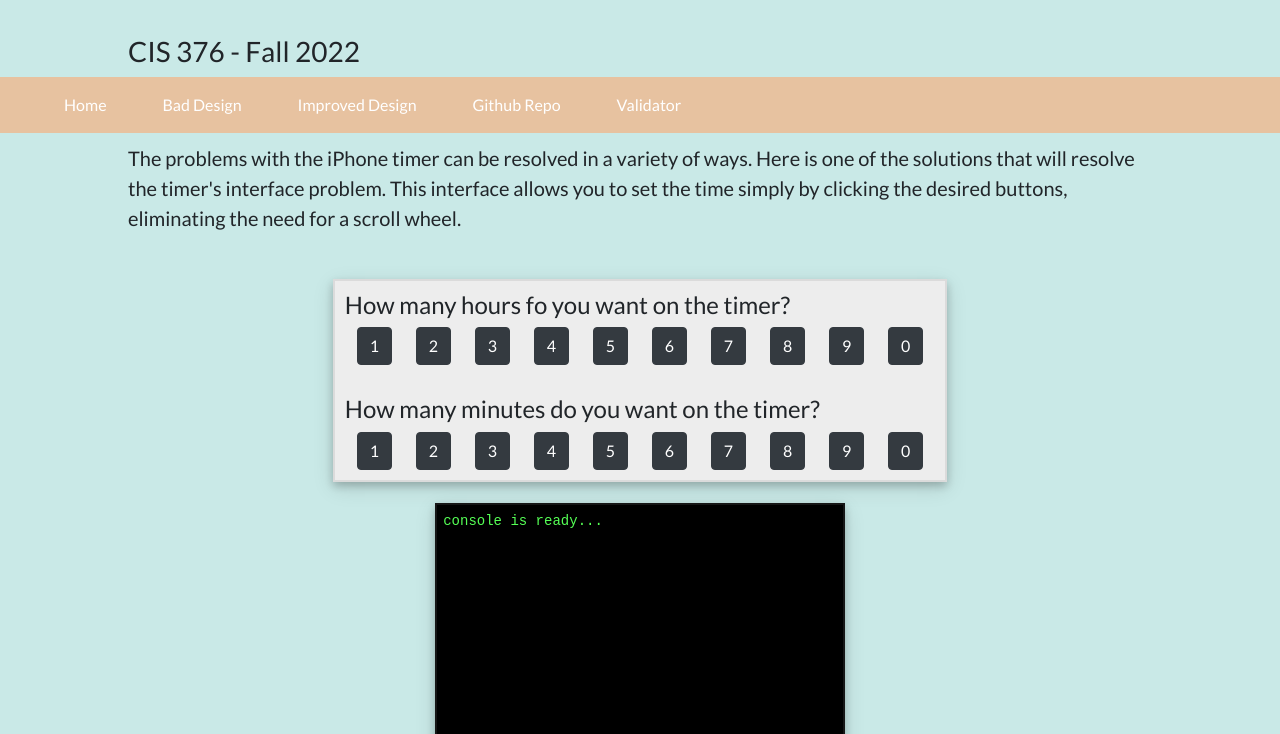
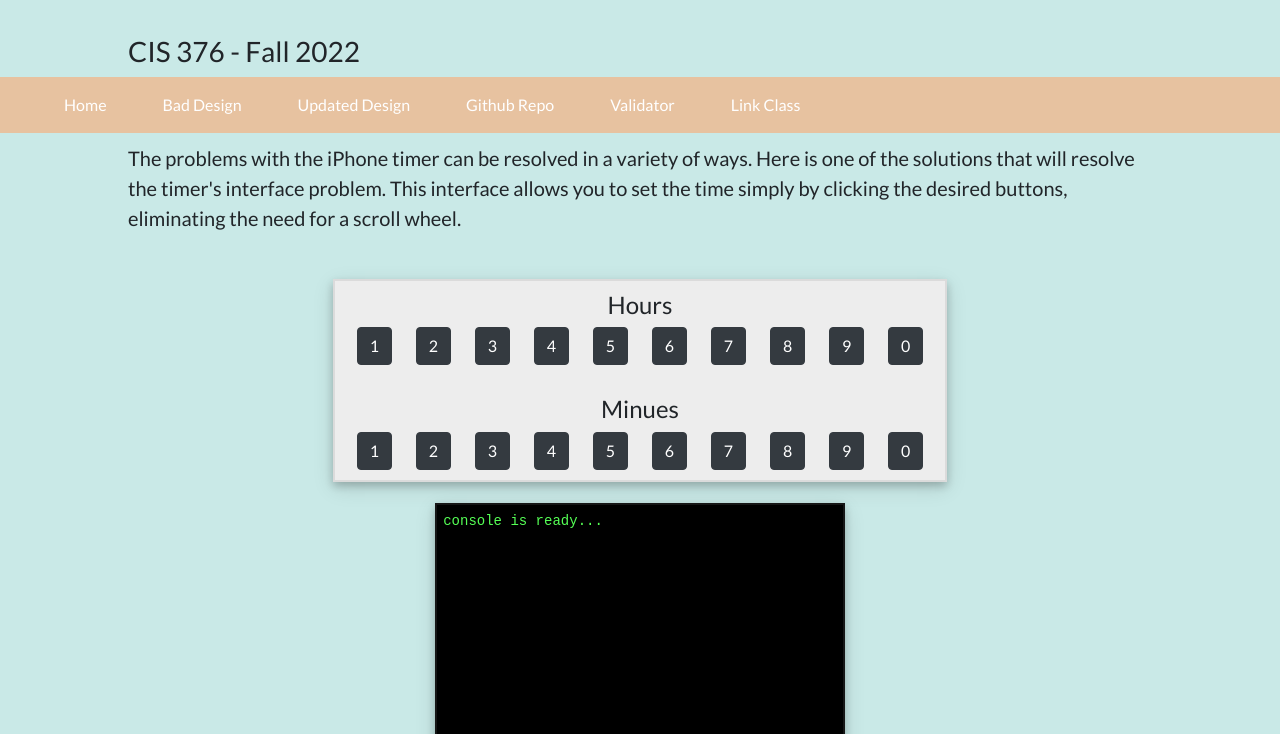
Before and after one commit to HauHuynh90/Julliet, a plain HTML site: page pages/goodDesign.html in a window 1280 px wide. Shown: the part 66-800 px from the top of the page. Drawn offline with nearby package versions, Linux system fonts and the light colour scheme.

Commit message:
Update goodDesign.html

```diff
--- a/pages/goodDesign.html
+++ b/pages/goodDesign.html
@@ -20,9 +20,10 @@
           <div class="navbar-nav">
             <a class="nav-item nav-link active" href="../index.html">Home</a>
             <a class="nav-item nav-link" href="../pages/badDesign.html">Bad Design</a>
-            <a class="nav-item nav-link" href="#">Improved Design</a>
+            <a class="nav-item nav-link" href="#">Updated Design</a>
             <a class="nav-item nav-link" href="https://github.com/HauHuynh90/Julliet" target="_blank">Github Repo</a>
             <a class="nav-item nav-link" href="https://validator.w3.org/nu/?showsource=yes&showoutline=yes&showimagereport=yes&checkerrorpages=yes&useragent=Validator.nu%2FLV+http%3A%2F%2Fvalidator.w3.org%2Fservices&acceptlanguage=&doc=https%3A%2F%2Fhauhuynh90.github.io%2FJulliet%2F" target="_blank">Validator</a>
+            <a class="nav-item nav-link" href="https://gist.github.com/barrycumbie/de4aa0fcb0cad79a870305240d726cd0">Link Class</a>
           </div>
         </div>
       </nav>
@@ -32,7 +33,7 @@
         <p>The problems with the iPhone timer can be resolved in a variety of ways. Here is one of the solutions that will resolve the timer's interface problem. This interface allows you to set the time simply by clicking the desired buttons, eliminating the need for a scroll wheel. <br/><br/>
       </div>
       <div id="showcase">
-        <h4>How many hours fo you want on the timer?</h4>
+        <center><h4>Hours</h4></center>
         <div id="hourSelection">
           <button type="button" class="btn btn-dark hour">1</button>
           <button type="button" class="btn btn-dark hour">2</button>
@@ -46,7 +47,7 @@
           <button type="button" class="btn btn-dark hour">0</button>
         </div>
         <br/>
-        <h4>How many minutes do you want on the timer?</h4>
+        <center><h4>Minues</h4></center>
         <div id="minuteSelection">
           <button type="button" class="btn btn-dark minute">1</button>
           <button type="button" class="btn btn-dark minute">2</button>
```
